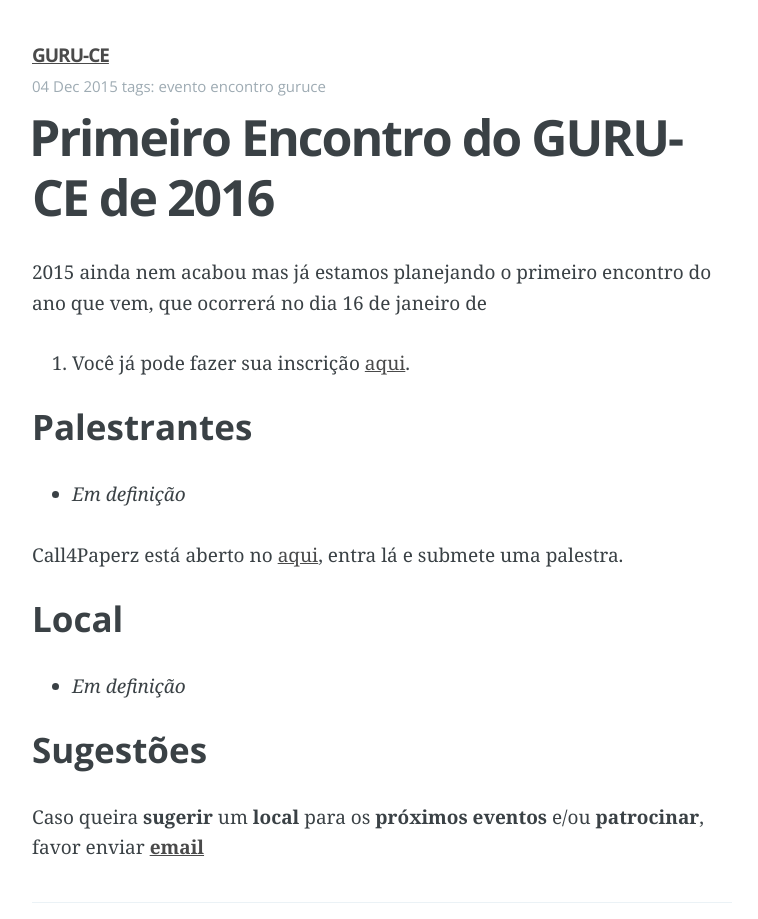
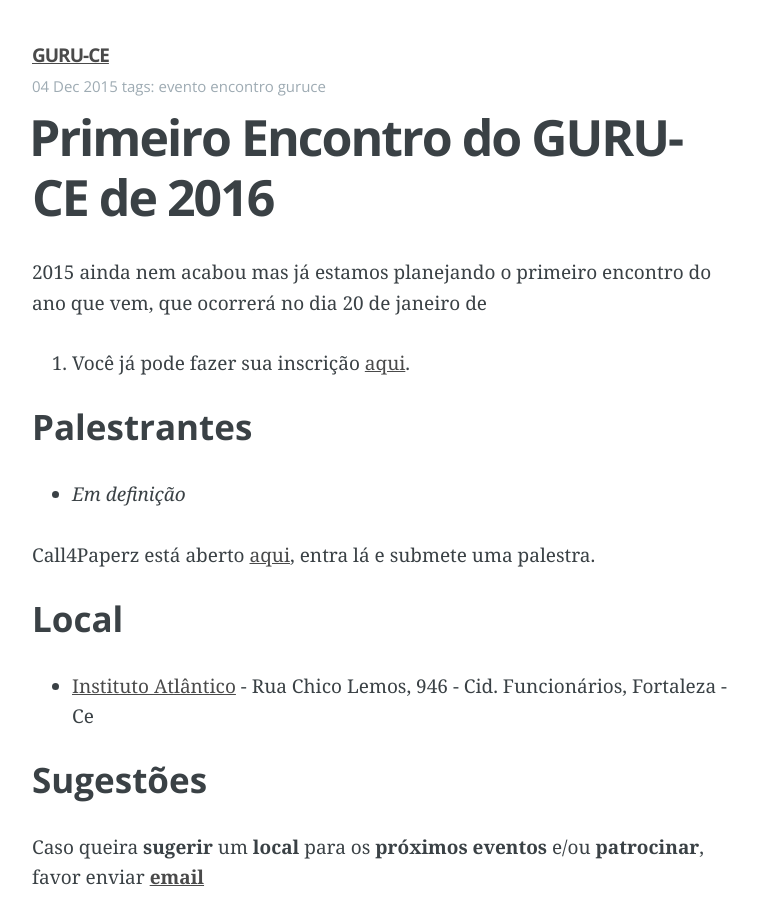
Before and after one commit to guru-ce/guru-ce.github.io, a Jekyll site: the page built from _posts/2015-12-04-primeiro-encontro-guruce-2016.md, in a window 1280 px wide, cut to the strip 0-919 px from the top of the page. Shown: the whole strip, without its empty margins (258-1016 px from the left). Built offline with Jekyll 4.4.1, drawn with Linux system fonts in a browser that asks for light colours.

Commit message:
Data e Local Primeiro Encontro 2016

```diff
--- a/_posts/2015-12-04-primeiro-encontro-guruce-2016.md
+++ b/_posts/2015-12-04-primeiro-encontro-guruce-2016.md
@@ -5,18 +5,18 @@ date:   2015-12-04 12:00:00
 categories: evento encontro guruce
 ---
 
-2015 ainda nem acabou mas já estamos planejando o primeiro encontro do ano que vem, que ocorrerá no dia 16 de janeiro de
+2015 ainda nem acabou mas já estamos planejando o primeiro encontro do ano que vem, que ocorrerá no dia 20 de janeiro de
 2016. Você já pode fazer sua inscrição [aqui](http://even.tc/19a-guru-ce).
 
 ### Palestrantes
 
 - _Em definição_
 
-Call4Paperz está aberto no [aqui](http://call4paperz.com/events/19-guru-ce), entra lá e submete uma palestra.
+Call4Paperz está aberto [aqui](http://call4paperz.com/events/19-guru-ce), entra lá e submete uma palestra.
 
 ### Local
 
-- _Em definição_
+- [Instituto Atlântico](http://www.atlantico.com.br/) - Rua Chico Lemos, 946 - Cid. Funcionários, Fortaleza - Ce
 
 ### Sugestões
 
```
